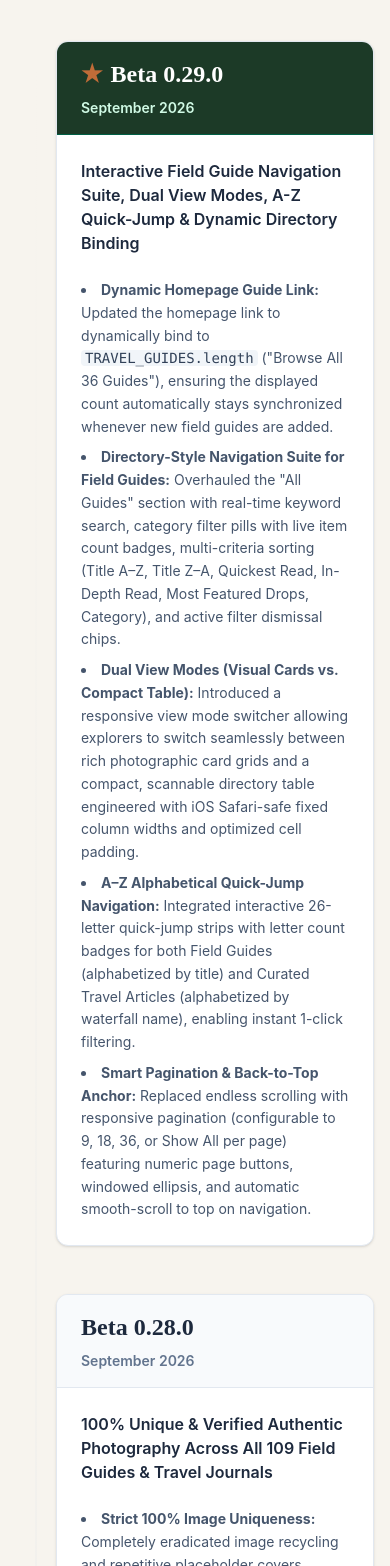
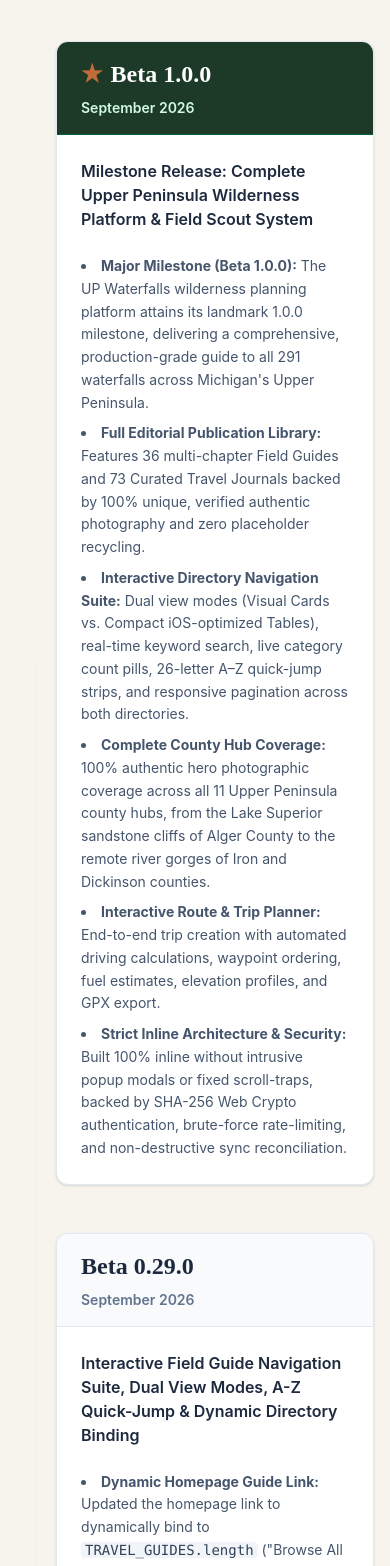
Before and after one commit to johnseelye70/up-waterfalls, a React (Vite) app: page /changelog in a window 390 px wide. Shown: the part 282-1848 px from the top of the page. Built offline with nearby package versions, Linux system fonts and the light colour scheme; no server answers.

Commit message:
b1.0.0 - Milestone Update

```diff
--- a/package.json
+++ b/package.json
@@ -1,7 +1,7 @@
 {
   "name": "up-waterfalls",
   "private": true,
-  "version": "0.0.0",
+  "version": "1.0.0",
   "type": "module",
   "scripts": {
     "dev": "vite",
--- a/src/components/Layout.tsx
+++ b/src/components/Layout.tsx
@@ -79,7 +79,7 @@ export default function Layout({ children }: LayoutProps) {
               to="/changelog"
               className="bg-emerald-900/60 hover:bg-emerald-800 text-white px-6 py-3 rounded-lg border border-emerald-800/50 shadow-lg transition flex items-center gap-3 font-semibold"
             >
-              <span>📋</span> Beta 0.29.0
+              <span>📋</span> Beta 1.0.0
             </Link>
           </div>
 
--- a/src/pages/Changelog.tsx
+++ b/src/pages/Changelog.tsx
@@ -22,14 +22,37 @@ export default function Changelog() {
             🔐
           </div>
           <div className="space-y-12">
-          {/* Version 0.29.0 */}
+          {/* Version 1.0.0 */}
           <div className="bg-white rounded-xl shadow border border-slate-200 overflow-hidden">
             <div className="bg-pinery-green px-6 py-4 border-b border-emerald-800">
               <div className="flex flex-col sm:flex-row sm:items-center justify-between gap-2">
                 <h3 className="font-serif text-2xl font-bold text-white flex items-center gap-2">
-                  <span className="text-copper-orange">★</span> Beta 0.29.0
+                  <span className="text-copper-orange">★</span> Beta 1.0.0
                 </h3>
                 <span className="text-emerald-100 font-semibold text-sm">September 2026</span>
+              </div>
+            </div>
+            <div className="p-6 md:p-8 space-y-6">
+              <p className="text-base font-semibold text-slate-800">Milestone Release: Complete Upper Peninsula Wilderness Platform & Field Scout System</p>
+              <ul className="text-sm text-slate-600 space-y-2 list-disc list-inside leading-relaxed">
+                <li><strong>Major Milestone (Beta 1.0.0):</strong> The UP Waterfalls wilderness planning platform attains its landmark 1.0.0 milestone, delivering a comprehensive, production-grade guide to all 291 waterfalls across Michigan's Upper Peninsula.</li>
+                <li><strong>Full Editorial Publication Library:</strong> Features 36 multi-chapter Field Guides and 73 Curated Travel Journals backed by 100% unique, verified authentic photography and zero placeholder recycling.</li>
+                <li><strong>Interactive Directory Navigation Suite:</strong> Dual view modes (Visual Cards vs. Compact iOS-optimized Tables), real-time keyword search, live category count pills, 26-letter A–Z quick-jump strips, and responsive pagination across both directories.</li>
+                <li><strong>Complete County Hub Coverage:</strong> 100% authentic hero photographic coverage across all 11 Upper Peninsula county hubs, from the Lake Superior sandstone cliffs of Alger County to the remote river gorges of Iron and Dickinson counties.</li>
+                <li><strong>Interactive Route & Trip Planner:</strong> End-to-end trip creation with automated driving calculations, waypoint ordering, fuel estimates, elevation profiles, and GPX export.</li>
+                <li><strong>Strict Inline Architecture & Security:</strong> Built 100% inline without intrusive popup modals or fixed scroll-traps, backed by SHA-256 Web Crypto authentication, brute-force rate-limiting, and non-destructive sync reconciliation.</li>
+              </ul>
+            </div>
+          </div>
+
+          {/* Version 0.29.0 */}
+          <div className="bg-white rounded-xl shadow border border-slate-200 overflow-hidden">
+            <div className="bg-slate-50 px-6 py-4 border-b border-slate-200">
+              <div className="flex flex-col sm:flex-row sm:items-center justify-between gap-2">
+                <h3 className="font-serif text-2xl font-bold text-slate-800 flex items-center gap-2">
+                  Beta 0.29.0
+                </h3>
+                <span className="text-slate-500 font-semibold text-sm">September 2026</span>
               </div>
             </div>
             <div className="p-6 md:p-8 space-y-6">
```
